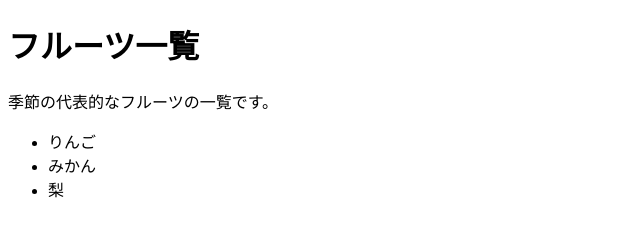
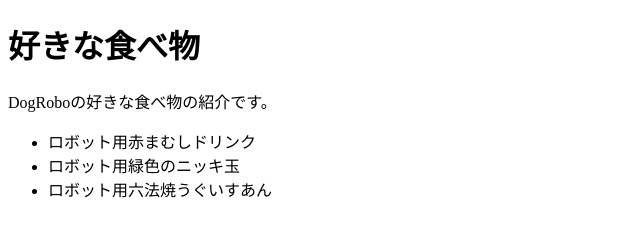
Before and after one commit to haidoro/vue_component2, a plain HTML site: page index.html in a window 1280 px wide. Shown: the whole page, without its empty margins (0-640 px from the left). Drawn offline with nearby package versions, Linux system fonts and the light colour scheme.

Commit message:
表示内容変更

```diff
--- a/index.html
+++ b/index.html
@@ -6,10 +6,11 @@
 </head>
 <body>
 <div id="app">
-	<fruits-list-title></fruits-list-title>
-	<fruits-list-description></fruits-list-description>
+    <best-food-title></best-food-title>
+    <best-food-description></best-food-description>
 	<ul>
-<fruits-list-item v-for="fruit in fruits" :key="fruits.name" :fruits-list="fruit"></fruits-list-item>
+<best-food-item v-for="food in foods" :key="foods.name" :food-name="food">
+</best-food-item>
 	</ul>
 </div>
 <script src="https://cdn.jsdelivr.net/npm/vue@2.5.17/dist/vue.js"></script>
--- a/main.js
+++ b/main.js
@@ -1,21 +1,27 @@
-Vue.component('fruits-list-title',{
-	template:'<h1>フルーツ一覧</h1>'
+Vue.component('best-food-title', {
+    template: '<h1>好きな食べ物</h1>'
 })
-Vue.component('fruits-list-description',{
-	template:'<p>季節の代表的なフルーツの一覧です。</p>'
+Vue.component('best-food-description', {
+    template: '<p>DogRoboの好きな食べ物の紹介です。</p>'
 })
-Vue.component('fruits-list-item',{
+Vue.component('best-food-item', {
 	props:{
-		fruitsList:{
+		foodName: {
 			type:Object,
 			required:true
 		}
 	},
-	template:'<li>{{ fruitsList.name }}</li>'
+	template: '<li>{{ foodName.name }}</li>'
 })
 var app = new Vue({
 	el:'#app',
 	data:{
-		fruits : [{name:'りんご'},{name:'みかん'},{name:'梨'}]
+		foods: [{
+		    name: 'ロボット用赤まむしドリンク'
+		}, {
+		    name: 'ロボット用緑色のニッキ玉'
+		}, {
+		    name: 'ロボット用六法焼うぐいすあん'
+		}]
 	}
 })
```
